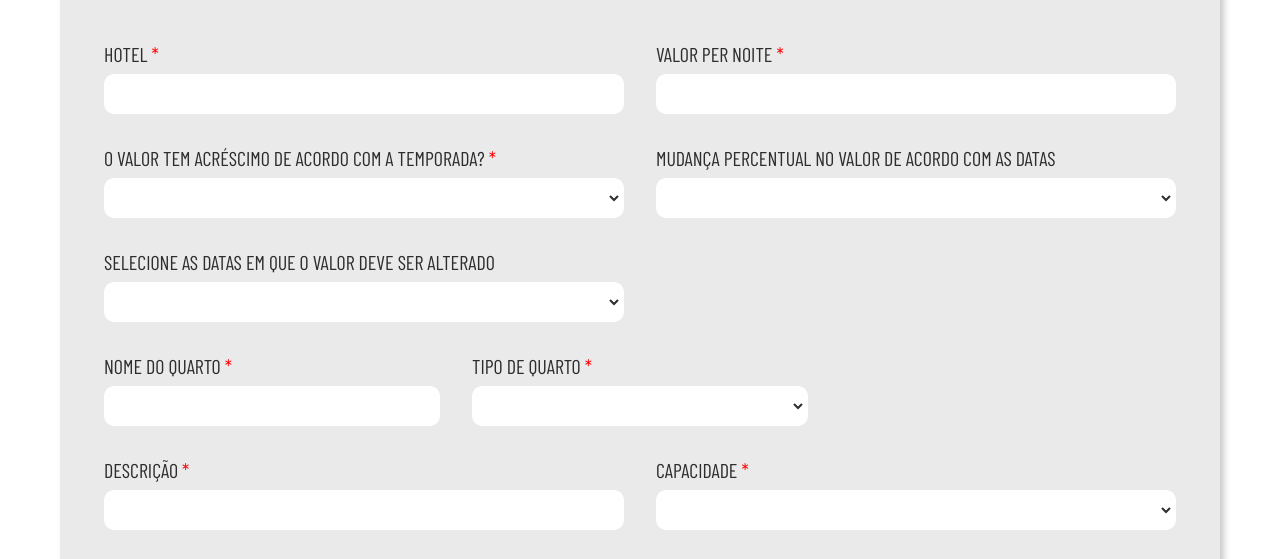
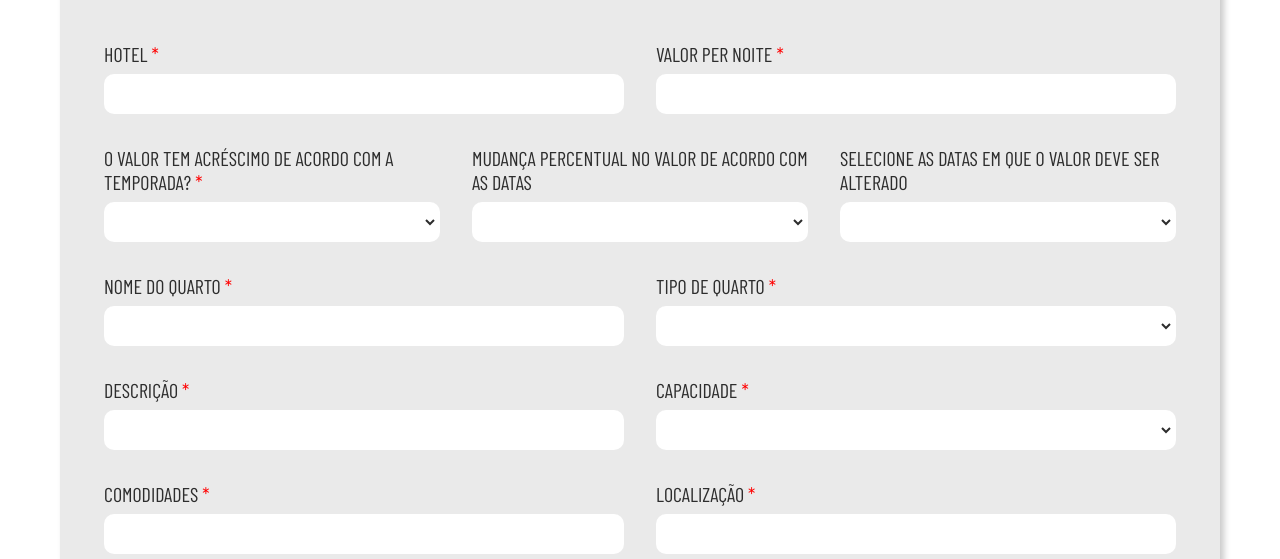
Before and after one commit to Wasleny/RoyalStay, a website: page pages/bedrooms/register-new-bedroom.html in a window 1280 px wide. Shown: the part 201-760 px from the top of the page. Drawn offline with nearby package versions, Linux system fonts and the light colour scheme; a web font is replaced by a local one.

Commit message:
refactor(layout): adjust grid layout and form action links

```diff
--- a/pages/bedrooms/register-new-bedroom.html
+++ b/pages/bedrooms/register-new-bedroom.html
@@ -50,7 +50,7 @@
                     <input type="text" name="value">
                 </div>
             </div>
-            <div data-role="data">
+            <div data-role="data-grid-3">
                 <div>
                     <label for="addition">O VALOR TEM ACRÉSCIMO DE ACORDO COM A TEMPORADA? <span>*</span></label>
                     <select name="addition">
@@ -76,7 +76,7 @@
                     </select>
                 </div>
             </div>
-            <div data-role="data">
+            <div data-role="data-grid-2">
                 <div>
                     <label for="room-name">NOME DO QUARTO <span>*</span></label>
                     <input type="text" name="room-name">
--- a/sass/pages/_register.scss
+++ b/sass/pages/_register.scss
@@ -58,8 +58,8 @@
     }
 
     div[data-role="data"],
-    div[data-role="data-hotel"],
-    div[data-role="data-phone-hotel"] {
+    div[data-role="data-grid-3"],
+    div[data-role="data-grid-2"] {
       display: grid;
       grid-template-columns: 1fr 1fr;
       gap: 2rem;
@@ -89,7 +89,7 @@
 
     div[data-role="data"]:nth-child(3),
     div[data-role="data"]:nth-child(7),
-    div[data-role="data-hotel"] {
+    div[data-role="data-grid-3"] {
       grid-template-columns: 1fr 1fr 1fr;
 
       @media (width < 800px) {
```
Also changed, not shown: pages/employees/register-new-employee.html (+7 -10 lines), pages/hotels/register-new-hotel.html (+5 -4 lines), css/styles.css.
